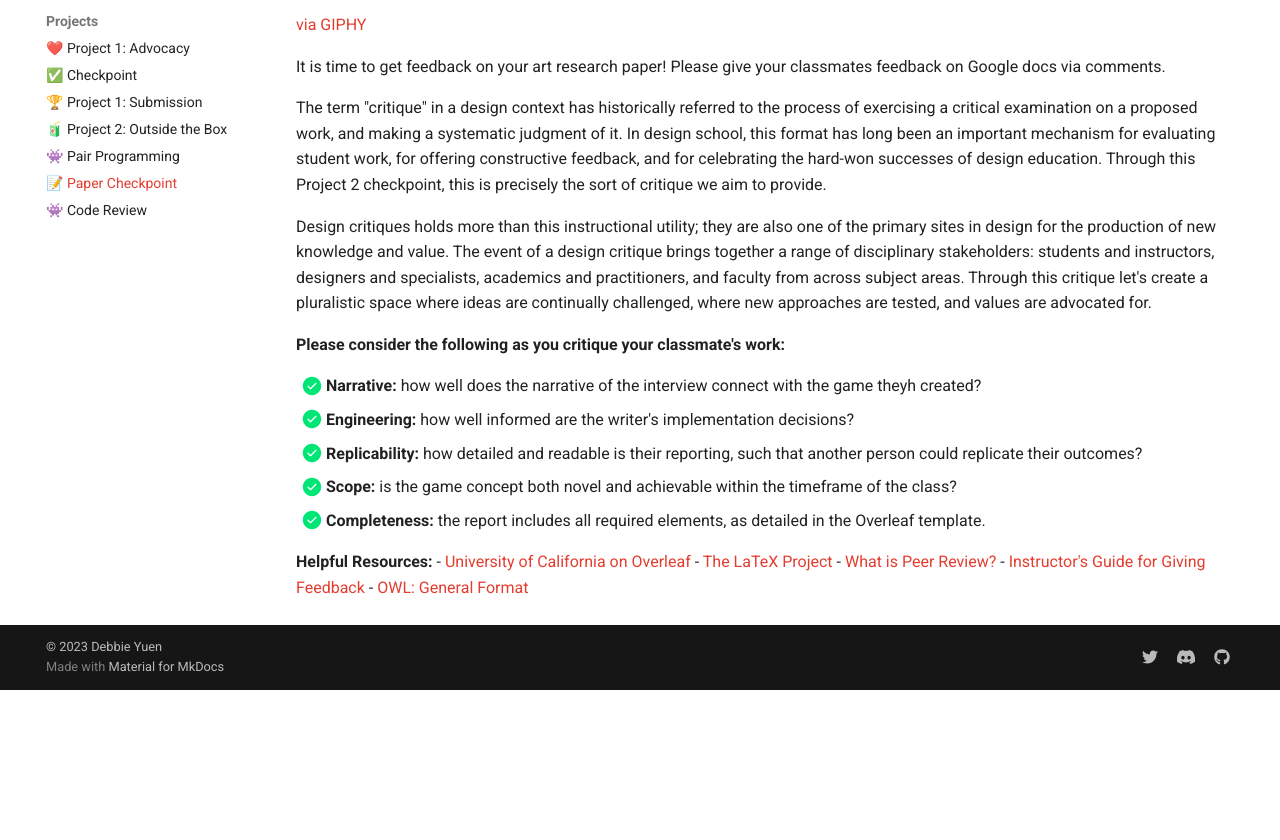
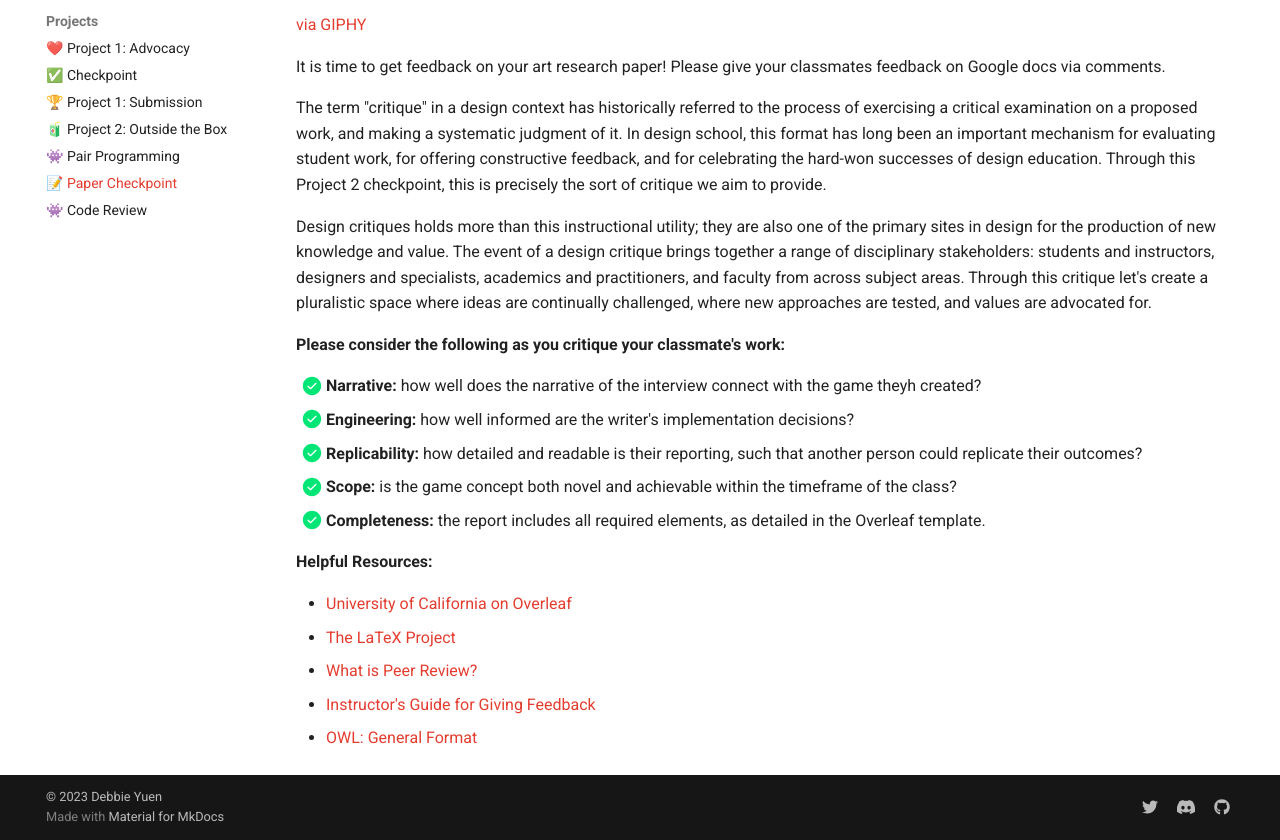
Before and after one commit to usc-ctin583/usc-ctin583.github.io, an MkDocs documentation site: the page built from docs/Projects/project2checkpoint2.md, in a window 1280 px wide and 900 px high, scrolled down 847 px, cut to the strip 60-900 px from the top of the window. Built offline with MkDocs 1.6.1 and Material for MkDocs 9.7.7, drawn with Linux system fonts in a browser that asks for light colours; before the commit the page ends 1597 px from its top, so only the background shows below that.

Commit message:
fix typo in paper resources

```diff
--- a/docs/Projects/project2checkpoint2.md
+++ b/docs/Projects/project2checkpoint2.md
@@ -18,8 +18,9 @@ critique brings together a range of disciplinary stakeholders: students and inst
 - [x] **Completeness:** the report includes all required elements, as detailed in the Overleaf template.
 
 **Helpful Resources:**
-- [University of California on Overleaf](https://www.overleaf.com/edu/usc)
-- [The LaTeX Project](https://www.latex-project.org/)
-- [What is Peer Review?](https://authorservices.wiley.com/Reviewers/journal-reviewers/what-is-peer-review/index.html)
-- [Instructor's Guide for Giving Feedback](https://owl.purdue.edu/owl/general_writing/the_writing_process/feedback/instructor_guide_giving%20feedback.html)
-- [OWL: General Format](https://owl.purdue.edu/owl/research_and_citation/apa_style/apa_formatting_and_style_guide/general_format.html)
+
+* [University of California on Overleaf](https://www.overleaf.com/edu/usc)
+* [The LaTeX Project](https://www.latex-project.org/)
+* [What is Peer Review?](https://authorservices.wiley.com/Reviewers/journal-reviewers/what-is-peer-review/index.html)
+* [Instructor's Guide for Giving Feedback](https://owl.purdue.edu/owl/general_writing/the_writing_process/feedback/instructor_guide_giving%20feedback.html)
+* [OWL: General Format](https://owl.purdue.edu/owl/research_and_citation/apa_style/apa_formatting_and_style_guide/general_format.html)
```
